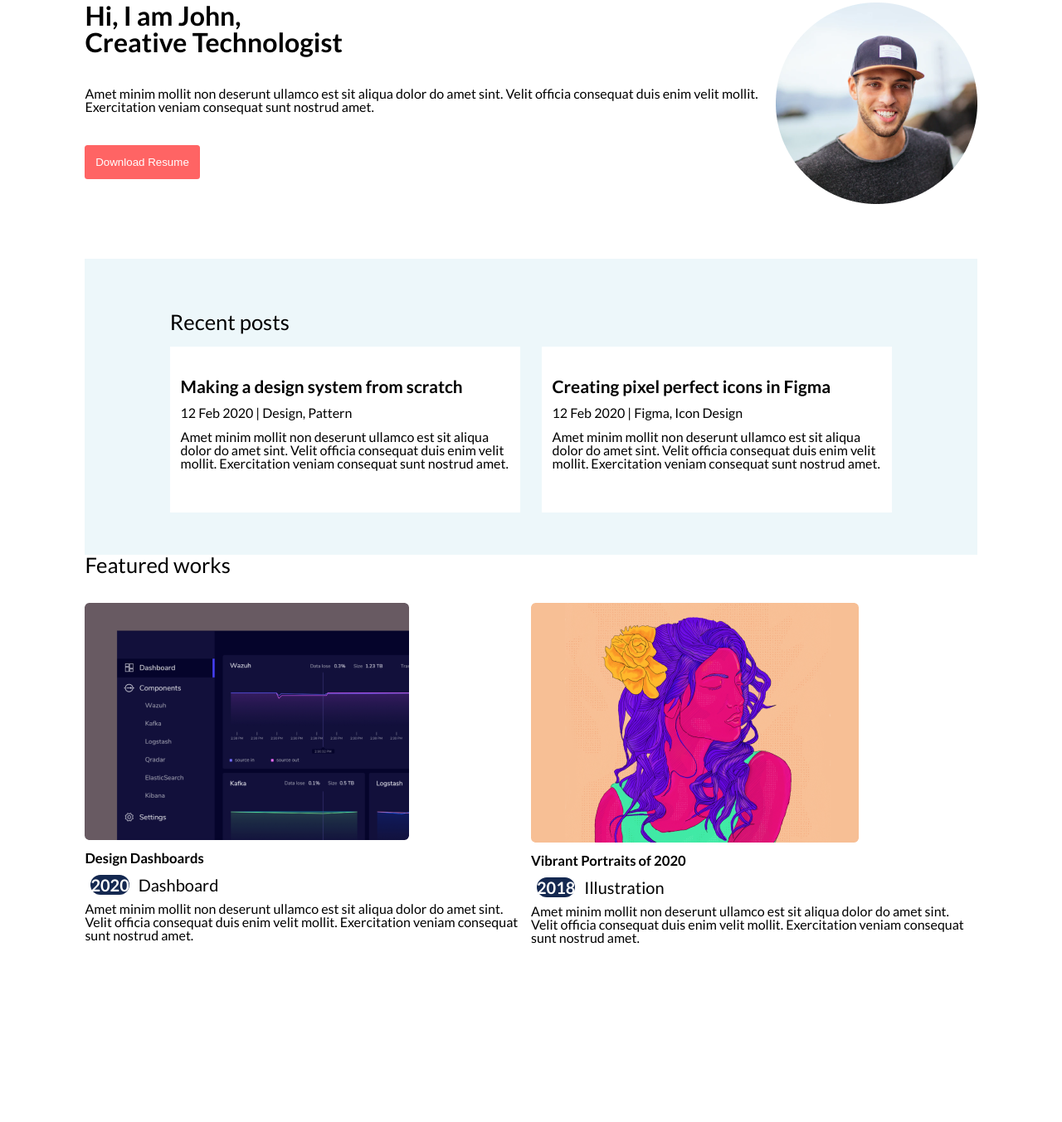
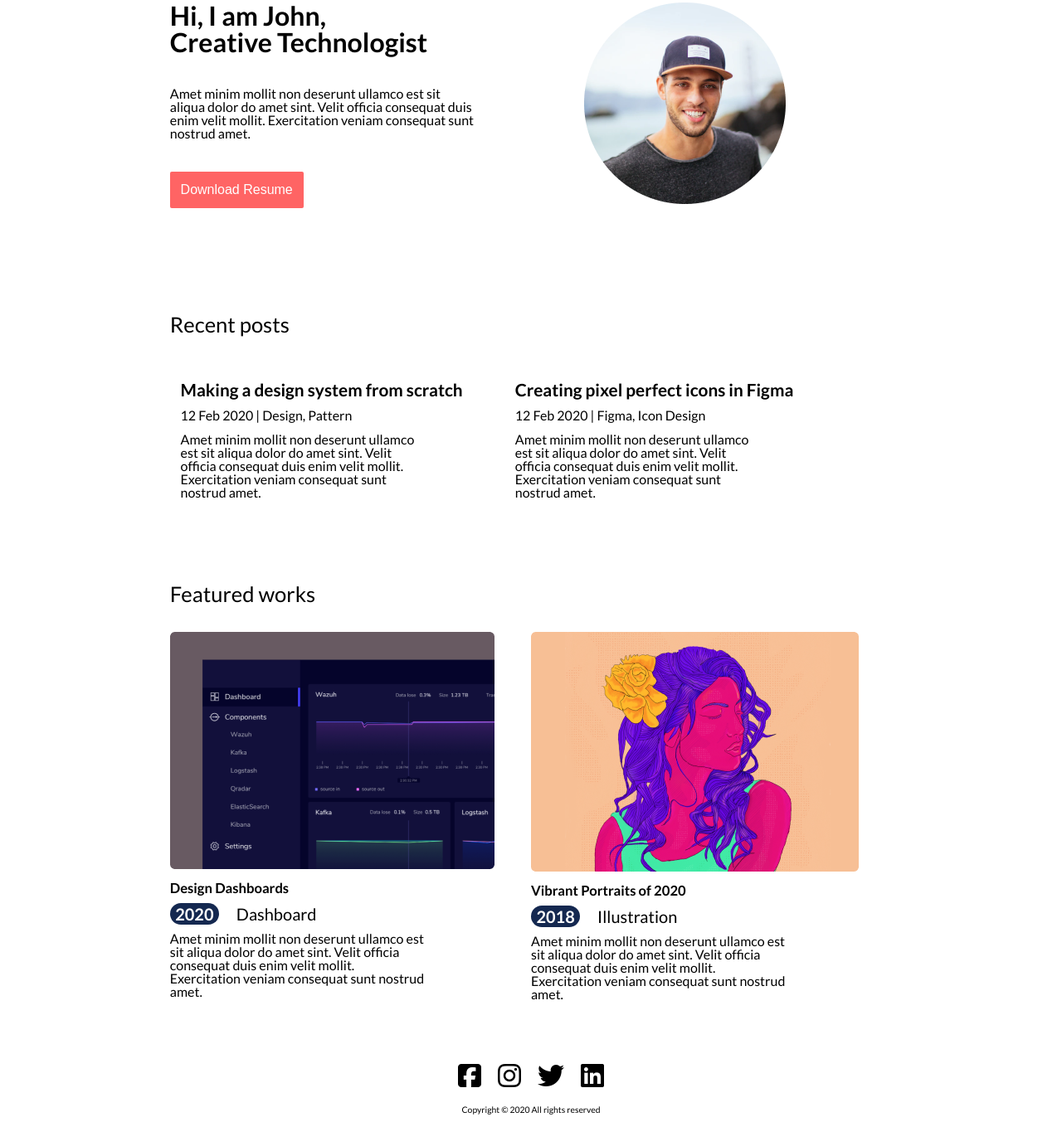
Before and after one commit to doginvi/portfolio-victordesousa, a plain HTML site: page index.html in a window 1280 px wide. Shown: the part 167-1520 px from the top of the page at 83% size. Before the commit the page ends 1307 px from the top, so only its background shows below. Drawn offline with Linux system fonts and the light colour scheme.

Commit message:
last changes of the index and the css

```diff
--- a/index.html
+++ b/index.html
@@ -95,5 +95,26 @@
             </div>
         </section>
     </main>
+    <footer class="rodape-home-page">
+        <nav>
+            <ul>
+                <li>
+                    <a href="#"><span class="fa-brands fa-square-facebook"></span></a>
+                </li>
+                <li>
+                    <a href="#"><span class="fa-brands fa-instagram"></span></a>
+                </li>
+                <li>
+                    <a href="#"><span class="fa-brands fa-twitter"></span></a>
+                </li>
+                <li>
+                    <a href="#"><span class="fa-brands fa-linkedin"></span></a>
+                </li>
+            </ul>
+        </nav>
+        <p>
+            Copyright &copy; 2020 All rights reserved
+        </p>
+       </footer>
 </body>
 </html>
--- a/style/style.css
+++ b/style/style.css
@@ -141,9 +141,12 @@ main.works section p {
 =======================================================
 */
 
+
+
 main section.banner {
 	display: flex;
-	padding: 10vw 0 5vw 0;
+	padding: 10vw 18vw 5vw 8vw;
+
 }
 
 section.banner h1 {
@@ -151,22 +154,22 @@ section.banner h1 {
 	font-size: 2.0rem;
 }
 section.banner p{
-	margin: 3vw 0 3vw 0;
+	margin: 3vw 10vw 3vw 0;
 }
 
 section.banner button{
-	background-color: #FF6464;15px
-	font-size: 1.4rem;
+	background-color: #FF6464;
+	font-size: 1.0rem;
 	color: white;
 	border: 0;
-	border-radius: 3.5px;
+	border-radius: 2px;
 	padding: 1vw;
 }
 
 
 section.rc-posts {
-	background-color: #edf7fa;
-	padding: 4vw 8vw 4vw 8vw;
+	background-color: #FFFFFF;
+	padding: 4vw 15vw 4vw 8vw;
 }
 
 section.rc-posts h2 {
@@ -193,7 +196,11 @@ section.rc-posts ul li h3 {
 }
 
 section.rc-posts ul li p {
-	margin: 1.0vw 0 1.0vw 0;
+	margin: 1.0vw 5vw 1.0vw 0;
+}
+
+section.ft-works{
+	margin: 0 8vw 0 8vw;
 }
 
 section.ft-works h2{
@@ -221,14 +228,32 @@ section.ft-works >div >div h4 span.ano {
 	background-color: #142850;
 	color: white;
 	border-radius: 16px;
-	margin: 1px 7px 1px 7px;
+	padding: 1px 0.5vw 1px 0.5vw;
+	margin: 0 17px 0 0;
 	font-weight: bold;
 }
 
 section.ft-works >div >div p {
 	font-size: 16px;
-	margin: 10px 0 0 0;
+	margin: 10px 10vw 0 0;
 }
+
+/*
+==========================================================================
+						RODAPÉ -> HOME PAGE
+==========================================================================
+*/
+
+body footer.rodape-home-page {
+	margin: 5vw 0 0 0;
+	font-size: 0.65rem;
+}
+
+body footer.rodape-home-page p{
+	margin: 10px;
+}
+
+
 
 
 
```
